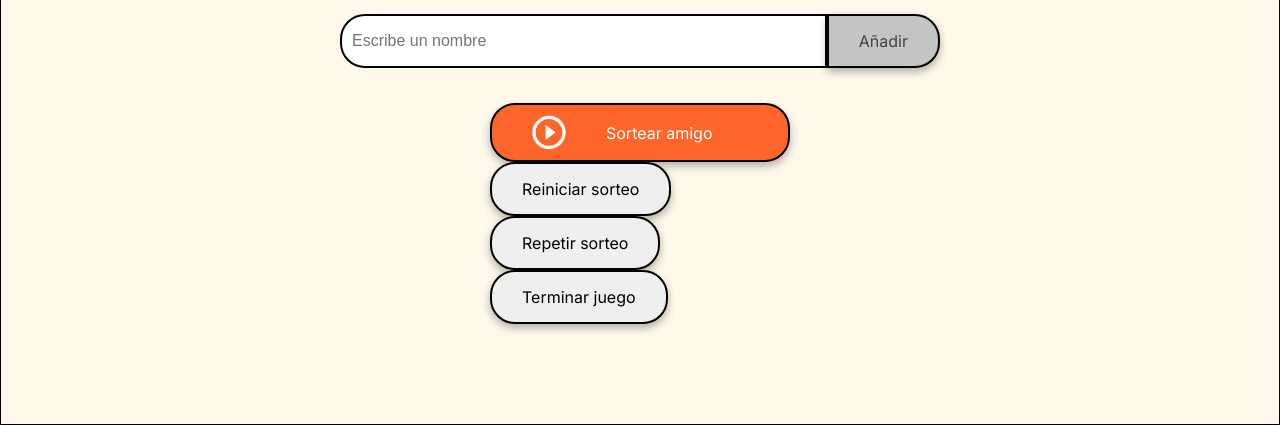
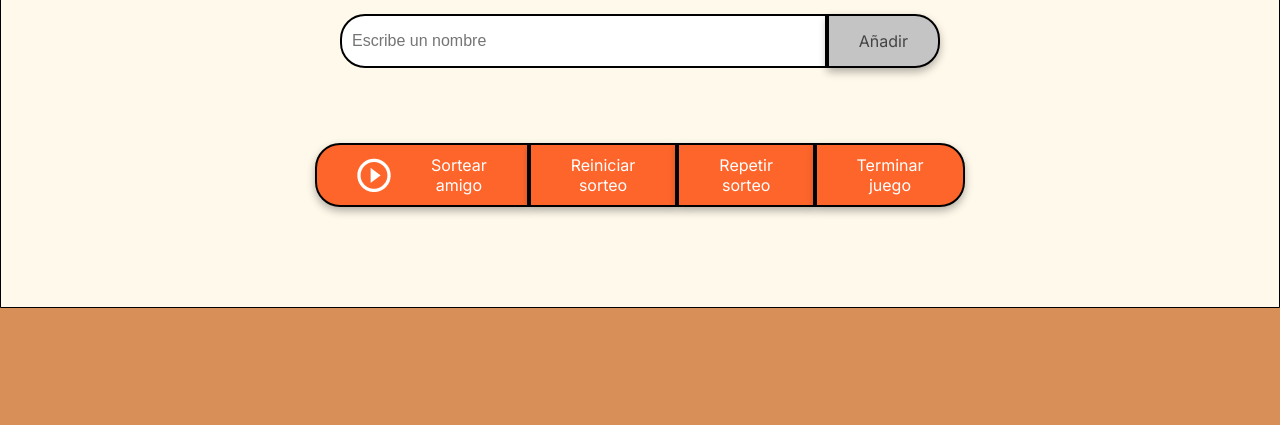
Before and after one commit to JorgeEGG/challenge-amigo-secreto-2, a plain HTML site: page index.html in a window 1280 px wide. Shown: the part 692-1117 px from the top of the page. After the commit the page ends 1000 px from the top, so only its background shows below. Drawn offline with Linux system fonts and the light colour scheme.

Commit message:
Actualiza estilos en style.css: modifica colores de fondo y texto, añade botones para reiniciar, repetir y terminar el juego

```diff
--- a/style.css
+++ b/style.css
@@ -6,6 +6,10 @@
     --color-button-hover: #e55720;
     --color-text: #444444;
     --color-white: #FFFFFF;
+    --color-blue: #0f4c5c;
+    --color-marron: #780000;
+    --color-persian: #d99058;
+    --color-orange1: #c04000;
 }
 
 /* Estilos generales */
@@ -17,7 +21,7 @@
 
 body {
     height: 100vh;
-    background-color: var(--color-primary);
+    background-color: var(--color-persian);
     display: flex;
     justify-content: center;
     align-items: center;
@@ -65,7 +69,7 @@ body {
     font-family: "Inter", serif;
     font-size: 36px;
     font-weight: 700;
-    color: var(--color-primary);
+    color: #0f4c5c;
     margin: 10px 0;
     text-align: center;
 }
@@ -88,8 +92,9 @@ body {
 }
 
 .button-container {
-    width: 300px;
+    display: flex;
     justify-content: center;
+    width: 500px;
 }
 
 /* Estilos de entrada de texto */
@@ -151,6 +156,7 @@ ul {
     color: var(--color-white);
     background-color: var(--color-button);
     font-size: 16px;
+    border-radius: 25px 0 0 25px;
 }
 
 .button-draw img {
@@ -158,5 +164,82 @@ ul {
 }
 
 .button-draw:hover {
-    background-color: var(--color-button-hover);
+    background-color: var(--color-orange1);
 }
+
+/* Párrafo */
+p {
+    font-family: "Inter", sans-serif;
+    font-size: 16px;
+    font-weight: bold;
+    color: #0f4c5c;
+    text-align: center;
+    /* margin-top: 10px; */
+}
+
+h3 {
+    font-family: "Inter", sans-serif;
+    font-size: 24px;
+    color: var(--color-marron);
+    text-align: center;
+    /* margin-top: 10px; */
+}
+
+#contenedor {
+    height: 10px;
+    padding: 10px;
+    box-sizing: border-box;
+    margin-top: 20px;
+    text-align: center;
+}
+
+.button-reiniciar {
+    display: flex;
+    align-items: center;
+    justify-content: center;
+    /* margin-top: 20px; */
+    background-color: var(--color-button);
+    color: var(--color-white);
+    border-radius: 0px;
+    padding: 10px 40px;
+    font-size: 16px;
+    width:  150px;
+}
+
+.button-reiniciar:hover {
+    background-color: var(--color-orange1);
+}
+
+.button-repit {
+    display: flex;
+    align-items: center;
+    justify-content: center;
+    /* margin-top: 0px; */
+    background-color: var(--color-button);
+    color: var(--color-white);
+    border-radius: 0px;
+    padding: 10px 40px;
+    font-size: 16px;
+    width: 150px;
+}
+
+.button-repit:hover {
+    background-color: var(--color-orange1);
+}
+
+.button-terminar {
+    display: flex;
+    align-items: center;
+    justify-content: center;
+    /* margin-top: 20px; */
+    background-color: var(--color-button);
+    color: var(--color-white);
+    border-radius: 0 25px 25px 0;
+    padding: 10px 40px;
+    font-size: 16px;
+    width: 150px;
+}
+
+.button-terminar:hover {
+    background-color: var(--color-orange1);
+}
```
